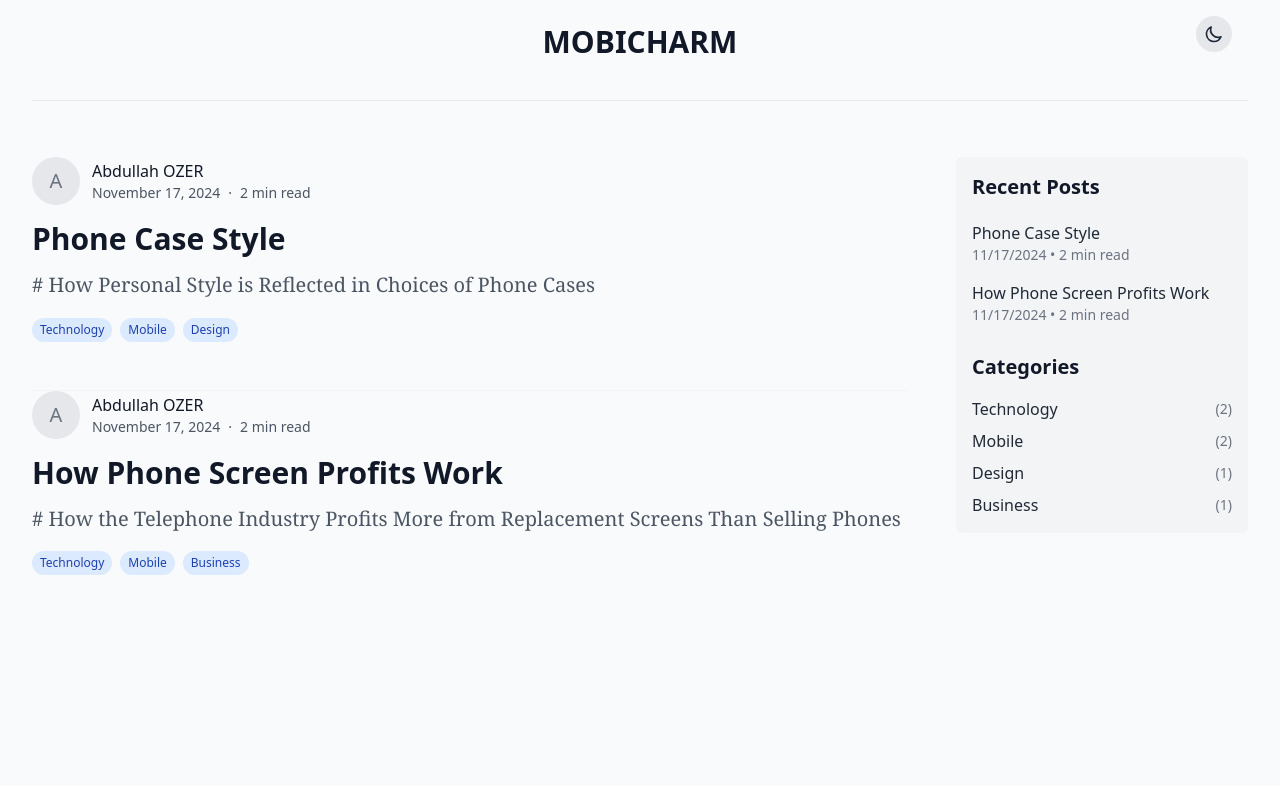
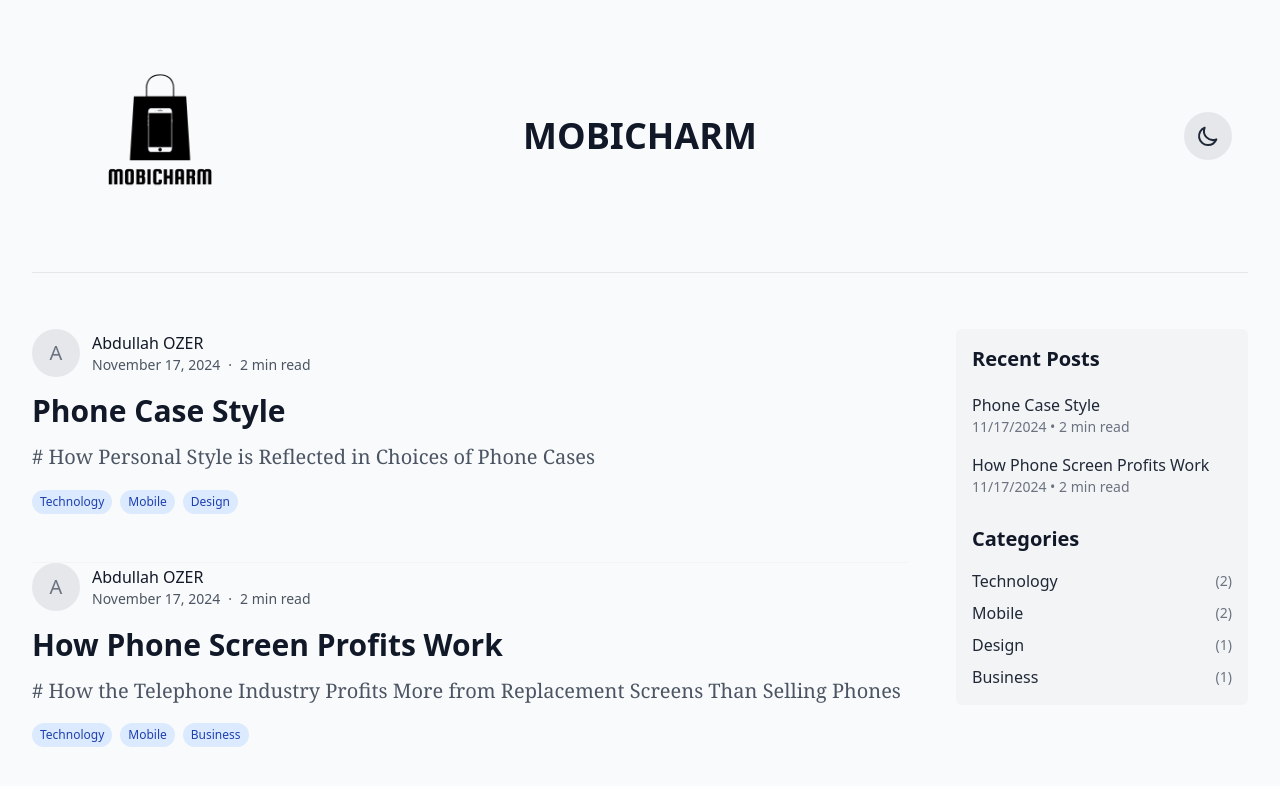
Before and after one commit to abdullahozer11/markdown-blog, a Next.js app: page / in a window 1280 px wide. Shown: the top 786 px of the page. Built offline with nearby package versions, Linux system fonts and the light colour scheme.

Commit message:
Add author page and add logo

```diff
--- a/components/Header.js
+++ b/components/Header.js
@@ -1,28 +1,51 @@
-import { useState, useEffect } from 'react';
-import Link from "next/link";
+// components/Header.js
+import Image from 'next/image';
+import Link from 'next/link';
 import ThemeToggle from './ThemeToggle';
 
 export default function Header() {
-    const [blogs, setBlogs] = useState([]);
-
-    useEffect(() => {
-        fetch('/api/get-blogs')
-            .then(res => res.json())
-            .then(data => {
-                setBlogs(data.blogs);
-            })
-            .catch(error => console.error('Error loading blog list:', error));
-    }, []);
 
     return (
-        <header className="relative py-6 border-b border-gray-200 dark:border-gray-700 mb-6 transition-colors duration-200">
+        <header className="border-b border-gray-200 dark:border-gray-700 mb-6 transition-colors duration-200">
             <div className="container mx-auto px-4">
-                <h1 className="text-3xl font-bold text-gray-900 dark:text-white mb-4 text-center">
-                    MOBICHARM
-                </h1>
-            </div>
-            <div className="absolute top-4 right-4">
-                <ThemeToggle />
+                <div className="flex items-center justify-between py-3 lg:py-6">
+                    {/* Logo container */}
+                    <div className="w-24 sm:w-32 lg:w-56">
+                        <Link href="/">
+                            <div className="relative">
+                                <Image
+                                    src="/logo.png"
+                                    alt="MOBICHARM"
+                                    width={240}
+                                    height={240}
+                                    className="hover:opacity-80 transition-opacity block dark:hidden w-full h-auto"
+                                />
+                                <Image
+                                    src="/logo.white.png"
+                                    alt="MOBICHARM"
+                                    width={240}
+                                    height={240}
+                                    className="hover:opacity-80 transition-opacity hidden dark:block w-full h-auto"
+                                />
+                            </div>
+                        </Link>
+                    </div>
+
+                    {/* Title */}
+                    <Link
+                        href="/"
+                        className="flex flex-col items-center hover:opacity-80 transition-opacity px-2"
+                    >
+                        <h1 className="text-xl sm:text-2xl lg:text-4xl font-bold text-gray-900 dark:text-white whitespace-nowrap">
+                            MOBICHARM
+                        </h1>
+                    </Link>
+
+                    {/* Theme Toggle */}
+                    <div className="w-24 sm:w-32 lg:w-56 flex justify-end">
+                        <ThemeToggle />
+                    </div>
+                </div>
             </div>
         </header>
     );
--- a/components/PostPreview.js
+++ b/components/PostPreview.js
@@ -7,6 +7,7 @@ export default function PostPreview({post}) {
   return (
     <article className="mb-12 group">
       <div className="flex items-center gap-3 mb-4">
+        <Link href={`/author/${encodeURIComponent(post.author || 'anonymous')}`} className="flex items-center gap-3">
           <div className="relative w-12 h-12 rounded-full overflow-hidden bg-gray-200 dark:bg-gray-700">
             {post.author_image ? (
               <Image
@@ -22,7 +23,8 @@ export default function PostPreview({post}) {
             )}
           </div>
           <div>
-          <p className="font-medium text-gray-900 dark:text-white">
+            <p
+              className="font-medium text-gray-900 dark:text-white hover:text-slate-600 dark:hover:text-slate-300 transition-colors">
               {post.author || 'Anonymous'}
             </p>
             <div className="flex items-center text-sm text-gray-600 dark:text-gray-400">
@@ -37,7 +39,9 @@ export default function PostPreview({post}) {
               <span>{post.readingTime} min read</span>
             </div>
           </div>
+        </Link>
       </div>
+
 
       <Link href={`/blogs/${post.id}`} className="block group">
         <h2
--- a/components/ThemeToggle.js
+++ b/components/ThemeToggle.js
@@ -1,5 +1,5 @@
 // components/ThemeToggle.js
-import { useTheme } from '@/contexts/ThemeContext';
+import {useTheme} from "@/contexts/ThemeContext";
 
 export default function ThemeToggle() {
     const { theme, toggleTheme } = useTheme();
@@ -7,15 +7,15 @@ export default function ThemeToggle() {
     return (
         <button
             onClick={toggleTheme}
-            className="p-2 rounded-full bg-gray-200 dark:bg-gray-700 text-gray-800 dark:text-gray-200 hover:bg-gray-300 dark:hover:bg-gray-600 transition-colors duration-200"
+            className="p-1.5 sm:p-2 lg:p-3 rounded-full bg-gray-200 dark:bg-gray-700 text-gray-800 dark:text-gray-200 hover:bg-gray-300 dark:hover:bg-gray-600 transition-colors duration-200"
             aria-label="Toggle theme"
         >
             {theme === 'light' ? (
-                <svg className="w-5 h-5" fill="none" stroke="currentColor" viewBox="0 0 24 24">
+                <svg className="w-4 h-4 sm:w-5 sm:h-5 lg:w-6 lg:h-6" fill="none" stroke="currentColor" viewBox="0 0 24 24">
                     <path strokeLinecap="round" strokeLinejoin="round" strokeWidth={2} d="M20.354 15.354A9 9 0 018.646 3.646 9.003 9.003 0 0012 21a9.003 9.003 0 008.354-5.646z" />
                 </svg>
             ) : (
-                <svg className="w-5 h-5" fill="none" stroke="currentColor" viewBox="0 0 24 24">
+                <svg className="w-4 h-4 sm:w-5 sm:h-5 lg:w-6 lg:h-6" fill="none" stroke="currentColor" viewBox="0 0 24 24">
                     <path strokeLinecap="round" strokeLinejoin="round" strokeWidth={2} d="M12 3v1m0 16v1m9-9h-1M4 12H3m15.364 6.364l-.707-.707M6.343 6.343l-.707-.707m12.728 0l-.707.707M6.343 17.657l-.707.707M16 12a4 4 0 11-8 0 4 4 0 018 0z" />
                 </svg>
             )}
--- /dev/null
+++ b/pages/author/[author].js
@@ -0,0 +1,88 @@
+// pages/author/[author].js
+import { useState, useEffect } from 'react';
+import { useRouter } from 'next/router';
+import Header from '@/components/Header';
+import Sidebar from '@/components/Sidebar';
+import PostPreview from '@/components/PostPreview';
+
+export default function AuthorPage() {
+    const [posts, setPosts] = useState([]);
+    const [isLoading, setIsLoading] = useState(true);
+    const router = useRouter();
+    const { author } = router.query;
+
+    useEffect(() => {
+        if (author) {
+            setIsLoading(true);
+            fetch('/api/get-blogs')
+                .then(res => res.json())
+                .then(data => {
+                    const authorPosts = data.blogs.filter(post =>
+                        post.author?.toLowerCase() === decodeURIComponent(author).toLowerCase()
+                    );
+                    setPosts(authorPosts);
+                })
+                .catch(error => console.error('Error:', error))
+                .finally(() => setIsLoading(false));
+        }
+    }, [author]);
+
+    const formattedAuthorName = author ? decodeURIComponent(author) : '';
+
+    return (
+        <div className="container mx-auto px-4 lg:px-8">
+            <Header />
+            <main className="flex flex-col lg:flex-row gap-8 max-w-screen-xl mx-auto">
+                <section className="lg:w-3/4 w-full">
+                    <div className="mb-12">
+                        <div className="flex items-center gap-4 mb-6">
+                            <div className="w-16 h-16 bg-gray-200 dark:bg-gray-700 rounded-full flex items-center justify-center text-2xl text-gray-600 dark:text-gray-300">
+                                {formattedAuthorName[0]?.toUpperCase()}
+                            </div>
+                            <div>
+                                <h1 className="text-3xl font-bold text-gray-900 dark:text-white mb-2">
+                                    {formattedAuthorName}
+                                </h1>
+                                <p className="text-gray-600 dark:text-gray-400">
+                                    {posts.length} {posts.length === 1 ? 'story' : 'stories'}
+                                </p>
+                            </div>
+                        </div>
+                    </div>
+
+                    {isLoading ? (
+                        <div className="space-y-12">
+                            {[1, 2, 3].map((n) => (
+                                <div key={n} className="animate-pulse">
+                                    <div className="h-8 bg-gray-200 dark:bg-gray-700 rounded w-3/4 mb-4"></div>
+                                    <div className="space-y-3">
+                                        <div className="h-4 bg-gray-200 dark:bg-gray-700 rounded w-full"></div>
+                                        <div className="h-4 bg-gray-200 dark:bg-gray-700 rounded w-full"></div>
+                                    </div>
+                                </div>
+                            ))}
+                        </div>
+                    ) : (
+                        <div className="divide-y divide-gray-100 dark:divide-gray-800">
+                            {posts.length === 0 ? (
+                                <div className="text-center py-12">
+                                    <p className="text-xl text-gray-600 dark:text-gray-300">
+                                        No stories published yet.
+                                    </p>
+                                </div>
+                            ) : (
+                                posts.map((post) => (
+                                    <PostPreview key={post.id} post={post} showAuthor={false} />
+                                ))
+                            )}
+                        </div>
+                    )}
+                </section>
+
+                <aside className="lg:w-1/4 w-full">
+                    <Sidebar />
+                </aside>
+            </main>
+        </div>
+    );
+}
```
Also changed, not shown: pages/blogs/[id].js (+32 -16 lines), public/logo.png (added), public/logo.white.png (added). Lines whose indentation alone changed are shown as unchanged.
